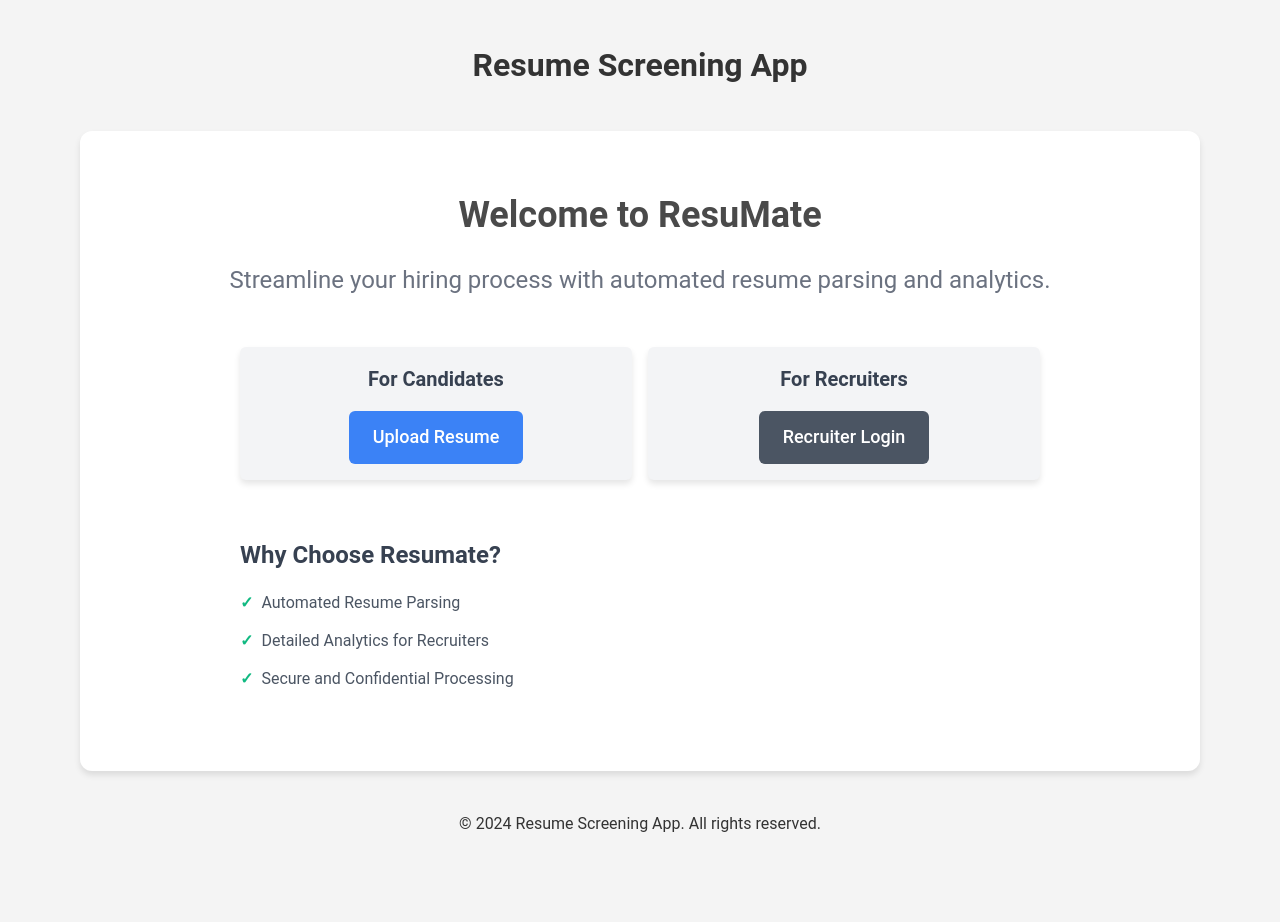
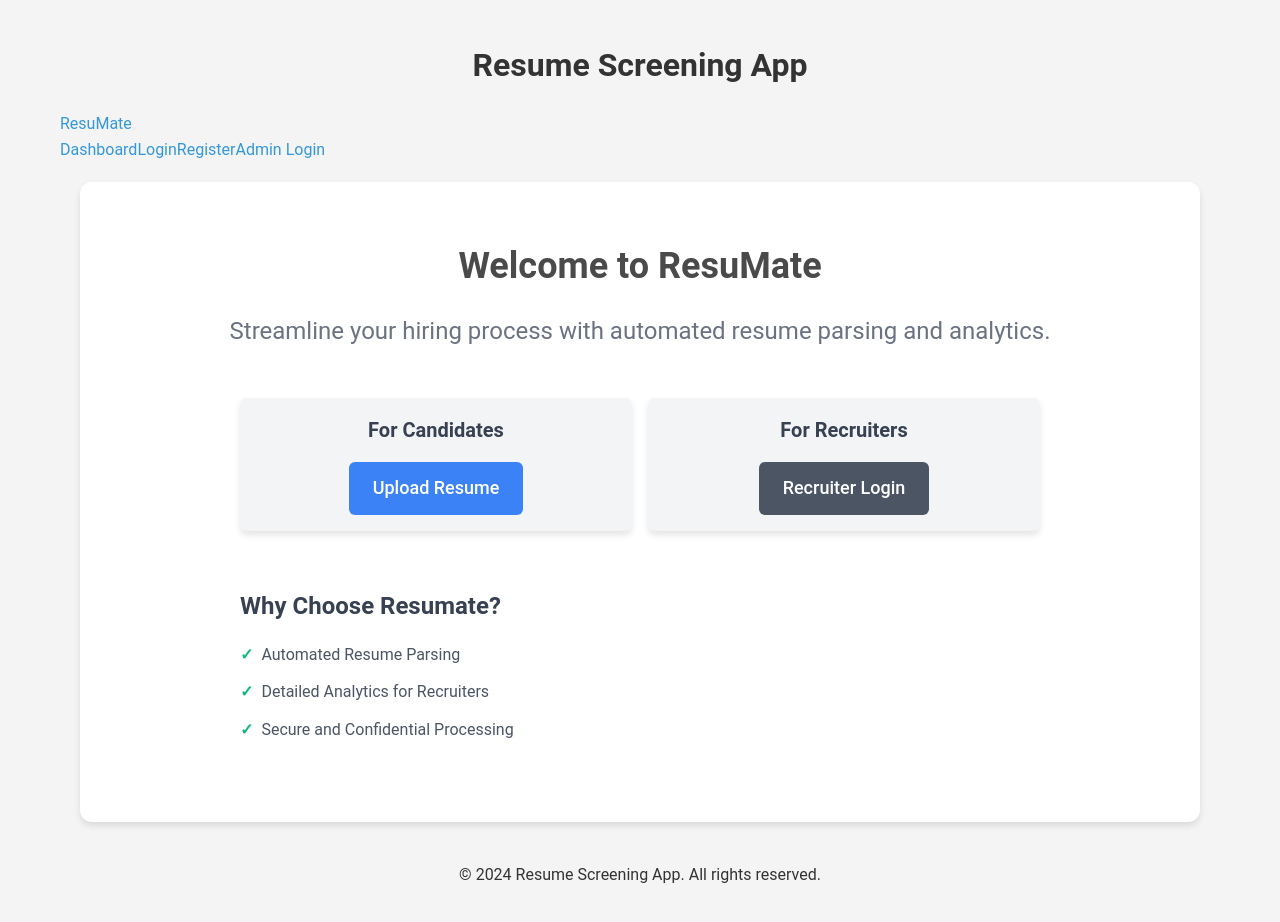
Before and after one commit to kharsh21/resumate-miner, a Next.js app in the folder frontend/: page / in a window 1280 px wide. Shown: the top 922 px of the page. Before the commit the page ends 877 px from the top, so only its background shows below. Built offline with nearby package versions, Linux system fonts and the light colour scheme.

Commit message:
added header

```diff
--- a/frontend/src/components/layouts/DefaultLayout.tsx
+++ b/frontend/src/components/layouts/DefaultLayout.tsx
@@ -51,6 +51,7 @@
           <h1 className="text-center">Resume Screening App</h1>
         </div>
       </header>
+      <Header />
       <main className="container my-5">
         {children}
       </main>
--- a/frontend/src/pages/login.js
+++ b/frontend/src/pages/login.js
@@ -94,7 +94,7 @@
   const handleSubmit = async (event) => {
     event.preventDefault();
     try {
-      const response = await axios.post('/api/account/adminlogin', {
+      const response = await axios.post('/api/account/login', {
         username,
         password,
       });
```
